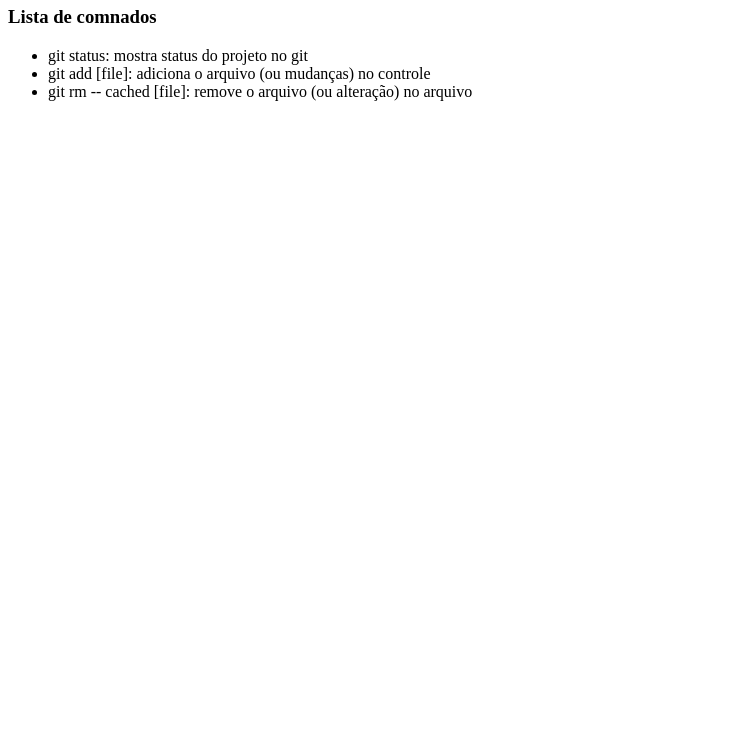
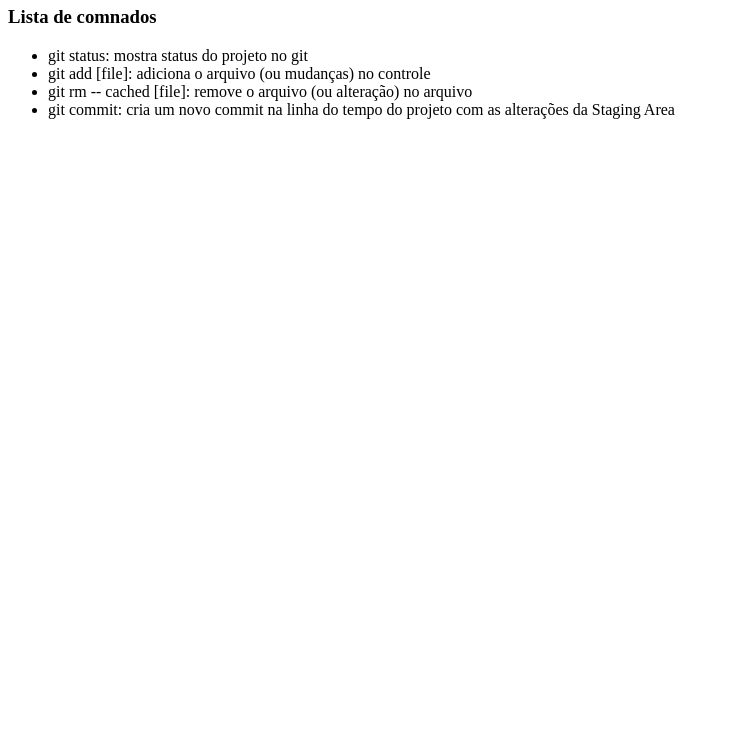
Before and after one commit to mnovaiss/DevOpsGit, a plain HTML site: page index.html in a window 1280 px wide. Shown: the part 60-800 px from the top of the page, without its empty margins (0-730 px from the left). Drawn offline with Linux system fonts and the light colour scheme.

Commit message:
Adiciona o comando git commit na lista.
Adiciona o comando git commit na lista de comandos da aula.

```diff
--- a/index.html
+++ b/index.html
@@ -9,6 +9,7 @@
             <li>git status: mostra status do projeto no git</li>
             <li>git add [file]: adiciona o arquivo (ou mudanças) no controle</li>
             <li>git rm -- cached [file]: remove o arquivo (ou alteração) no arquivo</li>
+            <li>git commit: cria um novo commit na linha do tempo do projeto com as alterações da Staging Area</li>
         </ul>
     </body>
 </html>
```
